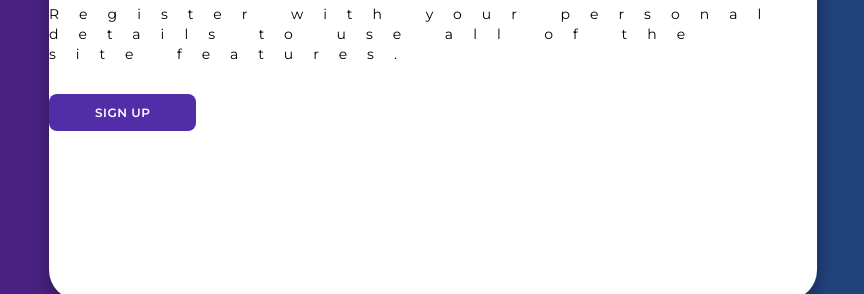
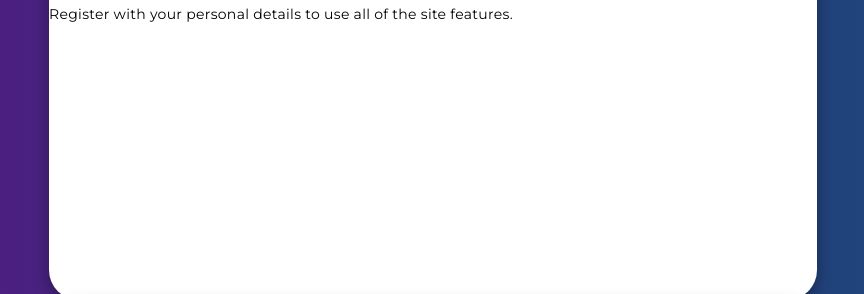
Before and after one commit to Dresae/PrcW06-Login_A, a plain HTML site: page index.html in a window 1280 px wide. Shown: the part 100-394 px from the top of the page, without its empty margins (207-1071 px from the left). Drawn offline with Linux system fonts and the light colour scheme.

Commit message:
fix style containers

```diff
--- a/style.css
+++ b/style.css
@@ -21,6 +21,7 @@ body{
     background-color: #fff;
     border-radius: 30px;
     box-shadow: 0 5px 15px rgba(0, 0, 0, 0.35);
+    position: relative;
     width: 768px;
     max-width: 100%;
     overflow: hidden;
@@ -30,7 +31,7 @@ body{
 .container p{
     font-size: 14px;
     line-height: 20px;
-    letter-spacing: 20px;
+    letter-spacing: 0.3px;
     margin: 20px 0;
 }
 
@@ -58,3 +59,8 @@ body{
     margin-top: 10px;
     cursor: pointer;
 }
+
+.container button.hidden{
+    background-color: transparent;
+    border-color: #fff;
+}
```
